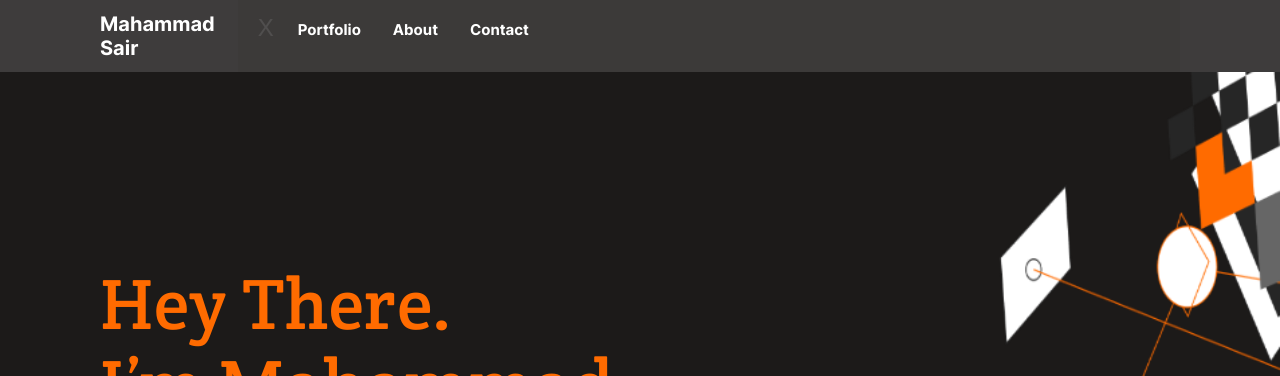
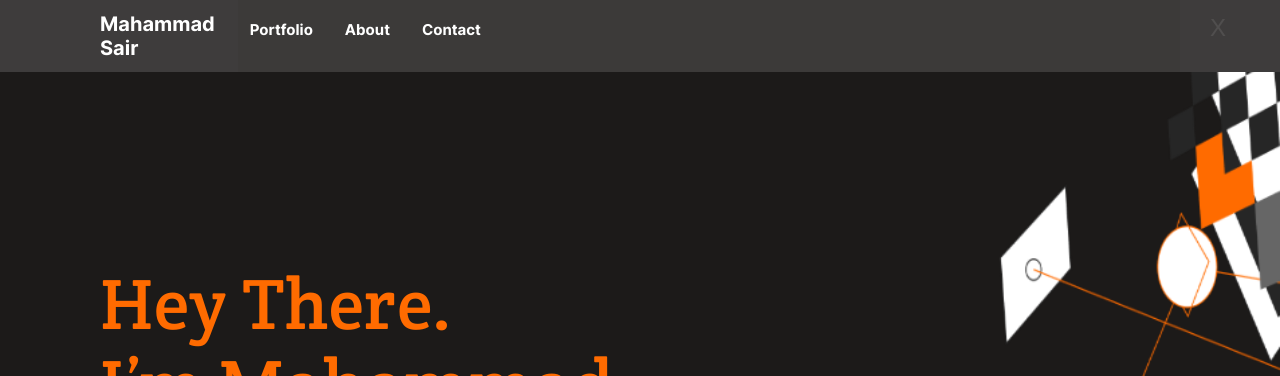
Before and after one commit to MuhammadSair/Portfolio, a website: page index.html in a window 1280 px wide. Shown: the top 376 px of the page. Drawn offline with Linux system fonts and the light colour scheme; files whose address does not match are found by name.

Commit message:
desktop-revision

```diff
--- a/styles.css
+++ b/styles.css
@@ -747,8 +747,6 @@ button h3 {
     brightness(98%) contrast(90%);
 }
 /* -------------------MobileMenu___________________ */
-/* Add this to your styles.css */
-/* Add this to your styles.css */
 .header-menu-links {
   display: none; /* Hide the menu by default */
   flex-direction: column;
@@ -758,9 +756,10 @@ button h3 {
   width: 100%;
   height: 100%;
   background-color: #3c3a39; /* Background color for the mobile menu */
-  z-index: 1000;
-  justify-content: top;
+  z-index: 10;
+  justify-content: flex-start;
   align-items: left;
+  padding-top: 92px;
 }
 
 .header-menu-links.show {
@@ -772,13 +771,15 @@ button h3 {
 }
 
 .close {
+  position: absolute;
   cursor: pointer;
   background: none;
   border: none;
   color: white;
   font-size: 24px;
   top: 0;
-  left: 0;
+  right: 50px;
+  z-index: 10000;
 }
 
 .header-menu-links a {
```
